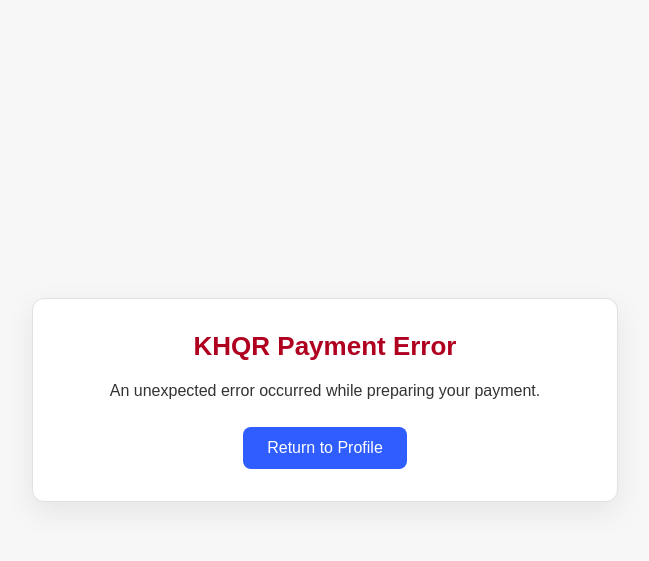
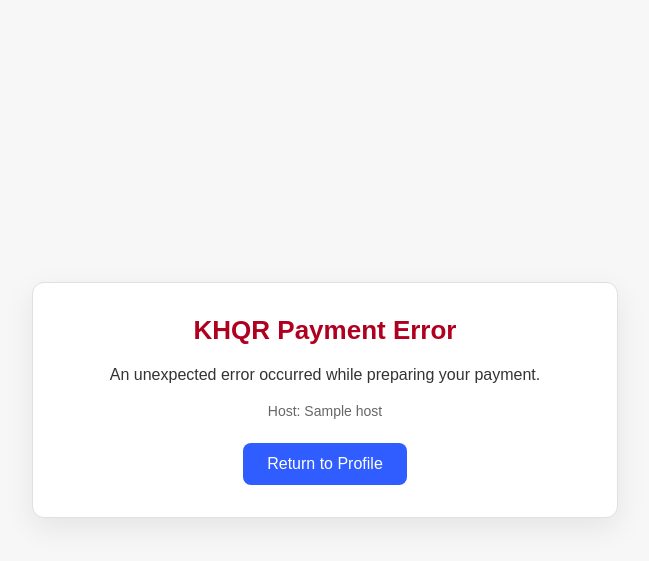
Before and after one commit to sokasaki/rentalGirlfriend, a Flask app: template templates/khqr/error.html in a window 1280 px wide. Shown: the top 561 px of the page, without its empty margins (315-964 px from the left). Run offline with Flask 3, Linux system fonts and the light colour scheme; the template is opened without the code that fills it: most values are stand-ins (such as "Sample title", 1, 10 or a date in 2020).

Commit message:
fix somrthing

```diff
--- a/route/khqr_routes.py
+++ b/route/khqr_routes.py
@@ -33,7 +33,7 @@ def _calculate_total_with_fee(booking):
 
 def _render_khqr_error(message, status_code=400):
     """Render a user-friendly KHQR error page."""
-    return render_template('khqr/error.html', message=message), status_code
+    return render_template('khqr/error.html', message=message, host=request.host), status_code
 
 
 @app.post('/khqr/checkout')
@@ -279,7 +279,8 @@ def khqr_payment_page(booking_id):
             amount=checkout_data['amount'],
             currency=checkout_data['currency'],
             merchant_name=app.config.get('KHQR_MERCHANT_NAME', 'RentACompanion'),
-            booking=booking
+            booking=booking,
+            host=request.host
         )
 
     except Exception as e:
--- a/templates/khqr/error.html
+++ b/templates/khqr/error.html
@@ -37,6 +37,12 @@
         .error-message {
             font-size: 16px;
             line-height: 1.6;
+            margin-bottom: 16px;
+        }
+
+        .error-host {
+            font-size: 14px;
+            color: #666;
             margin-bottom: 24px;
         }
 
@@ -60,6 +66,9 @@
     <div class="error-card">
         <h1 class="error-title">KHQR Payment Error</h1>
         <p class="error-message">{{ message or 'An unexpected error occurred while preparing your payment.' }}</p>
+        {% if host %}
+        <p class="error-host">Host: {{ host }}</p>
+        {% endif %}
         <div class="error-actions">
             <a href="{{ url_for('profile') }}">Return to Profile</a>
         </div>
```
